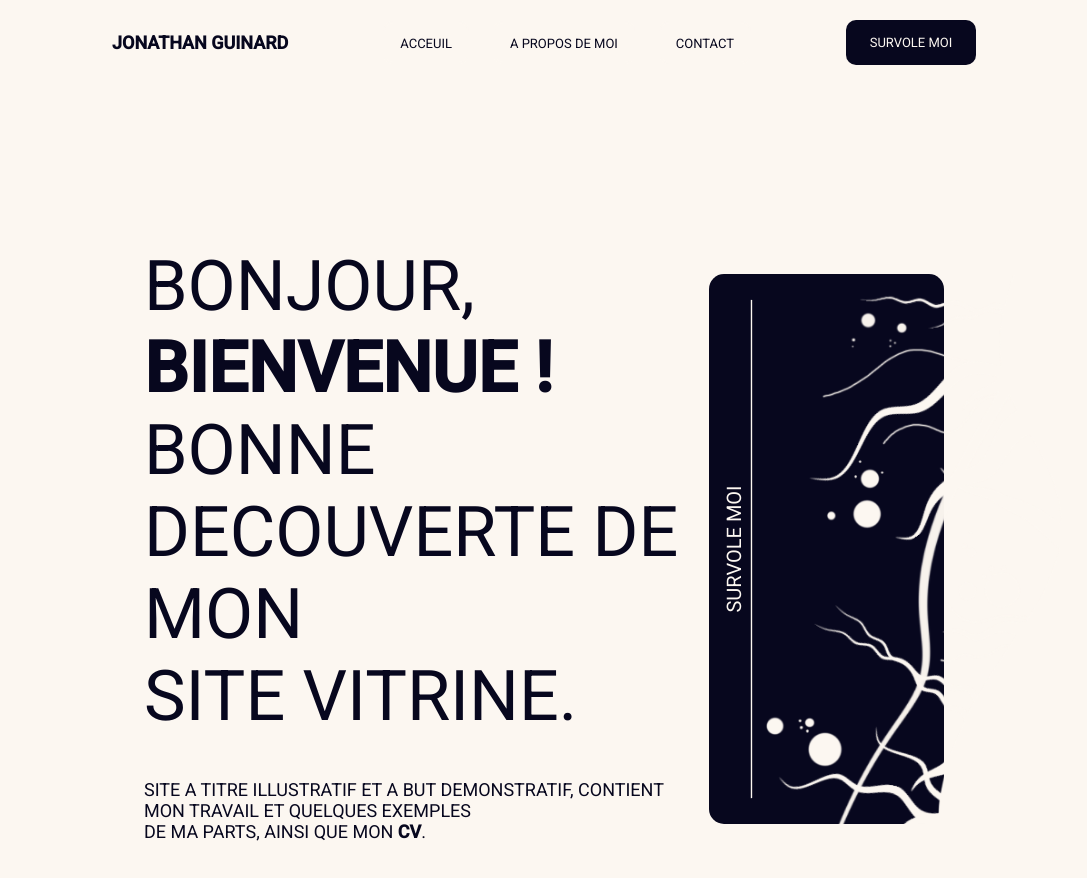
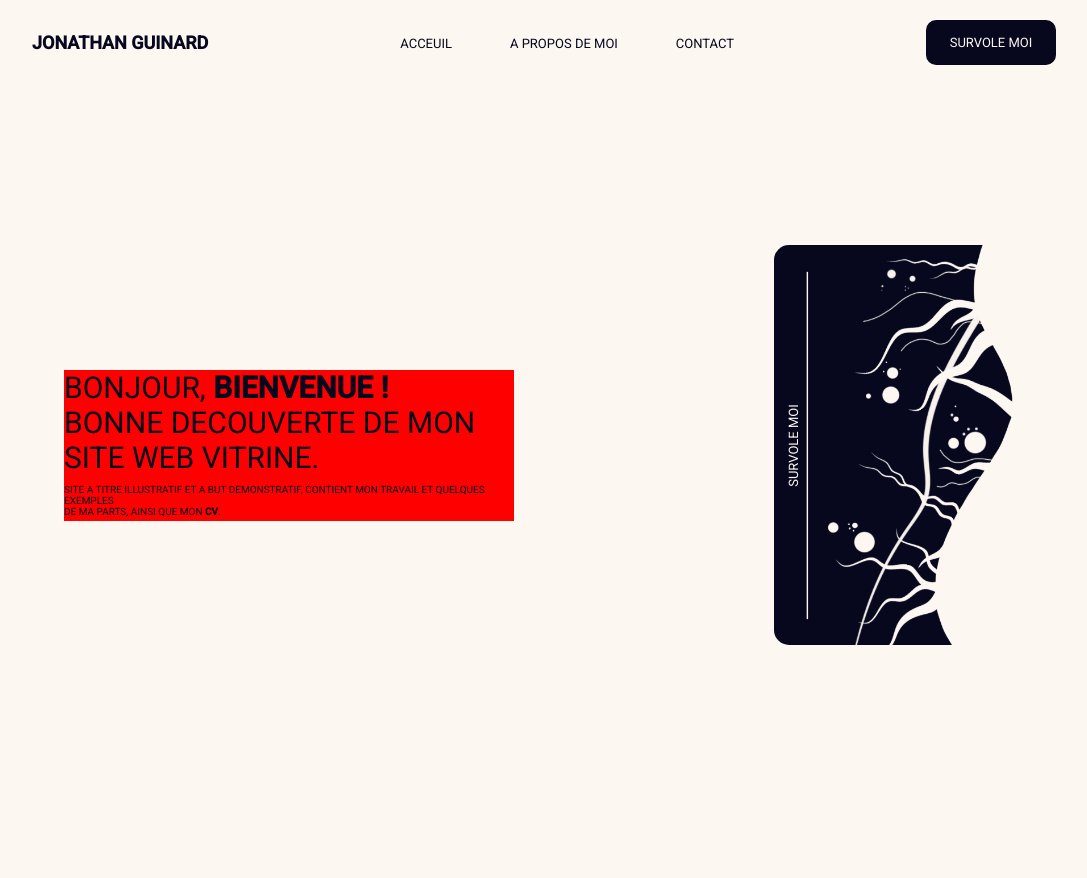
Before and after one commit to jonathangnd/WebProject_1, a plain HTML site: page index.html in a window 1280 px wide. Shown: the whole page, without its empty margins (96-1183 px from the left). After the commit the page ends 805 px from the top, so only its background shows below. Drawn offline with Linux system fonts and the light colour scheme.

Commit message:
Merge branch 'master' of https://github.com/jonathangnd/WebProject_1

```diff
--- a/css/index.css
+++ b/css/index.css
@@ -5,6 +5,9 @@
 
 
 /*Envelope du contenu de la page*/
+
+/*Grande Fenetre*/
+@media (min-width: 1700px){
     .content_wrapper{
         padding: 10em 15em;
 
@@ -14,21 +17,19 @@
 
     }
     .content_wrapper .title{
+        color: var(--main_color);
+
         text-transform: uppercase;
-    color: var(--main_color);
         font-size: 70px;
+        width: 75vh;
     }
-.content_wrapper .title .t1{
-    margin-bottom: 0.6em;
+    .content_wrapper .title .sub_1{
+        margin-bottom: 0.3em;
     }
-.content_wrapper .title .t2{
-    margin-bottom: 0.6em;
-    font-size: 18px;
+    .content_wrapper .title .sub_2{
+        margin-bottom: 0.4em;
+        font-size: 16px;
     }
-
-
-
-
 
 
     /*Cart d'animation films*/
@@ -104,3 +105,107 @@
     .card_wrapper:hover .slideout{
         margin-left: 25em;
     }
+}
+
+/*Moyenne Fenetre*/
+@media (max-width: 1699px) {
+    .content_wrapper{
+        padding: 10em 10em;
+
+        display: flex;
+        justify-content: space-between;
+        align-items: center;
+
+    }
+    .content_wrapper .title{
+        color: var(--main_color);
+        background-color: red;
+
+        text-transform: uppercase;
+        font-size: 30px;
+        width: 15em;
+    }
+    .content_wrapper .title .sub_1{
+        margin-bottom: 0.3em;
+    }
+    .content_wrapper .title .sub_2{
+        margin-bottom: 0.4em;
+        font-size: 10px;
+    }
+
+
+    /*Cart d'animation films*/
+    .card_wrapper{
+        overflow: hidden;
+        background-color: var(--main_color);
+        border-radius: 15px;
+
+        display: flex;
+        align-items: center;
+
+        height: 400px;
+        width: 250px;
+
+        transition: transform 200ms ease 0.2s;
+    }
+    .card_wrapper .slideout{
+        position: absolute;
+        background-image: url('../imgs/img_3.png');
+        background-size: cover;
+
+        opacity: 100%;
+        height: inherit;width: inherit;
+        margin-left: 3em;
+
+        transition: margin-left 300ms ease-in-out 0s;
+    }
+    .card_wrapper .hovertext{
+        position: absolute;
+        text-align: center;
+        color: var(--bg_color);
+        text-transform: uppercase;
+        font-size: 13px;
+
+        padding: 5px 10.2em;
+        border-radius: 1px;
+        border-bottom: 2px solid var(--bg_color);
+
+        transform: rotate(-90deg);
+        margin-left: -11.8em;
+
+        transition: margin-left 300ms ease-in-out 0s;
+    }
+    .card_wrapper .filmcard{
+        position: relative;
+
+        background-image: url('../imgs/img_1.jpg');
+        background-position-x: -15px;
+        opacity: 0%;
+        background-size: cover;
+        border-radius: 15px;
+
+        left: 25px;
+
+        height: 350px;
+        width: 200px;
+
+        transition: opacity 300ms ease 0.2s, transform 200ms ease 0.1s;
+    }
+    .card_wrapper:hover{
+        transform: scale(1.02);
+    }
+    .card_wrapper:hover .filmcard{
+        opacity: 50%;
+        transform: scale(0.9);
+    }
+    .card_wrapper .filmcard:hover{
+        opacity: 100%;
+        transform: scale(0.85);
+    }
+    .card_wrapper:hover .hovertext{
+        margin-left: -20em;
+    }
+    .card_wrapper:hover .slideout{
+        margin-left: 25em;
+    }
+}
--- a/css/style.css
+++ b/css/style.css
@@ -93,7 +93,7 @@ ul, li, a, h1 {
         display: flex;
         justify-content: space-between;
         align-items: center;
-        padding: 20px 13em;
+        padding: 20px 8em;
     }
 
     .nav_links li{
--- a/index.html
+++ b/index.html
@@ -26,8 +26,8 @@
 
     <div class="content_wrapper">
         <div class="title">
-            <p class="t1">Bonjour, <strong> bienvenue ! </strong><br> Bonne decouverte de mon <br> Site  Vitrine.</p>
-            <p class="t2">site a titre illustratif et a but demonstratif, contient mon travail et quelques exemples <br> de ma parts, ainsi que mon <strong>cv</strong>.</p>
+            <p class="sub_1">Bonjour, <strong> bienvenue ! </strong><br> Bonne decouverte de mon Site Web Vitrine.</p>
+            <p class="sub_2">site a titre illustratif et a but demonstratif, contient mon travail et quelques exemples <br> de ma parts, ainsi que mon <strong>cv</strong>.</p>
         </div>
 
         <div class="card_wrapper">
```
Lines whose indentation alone changed are shown as unchanged.
